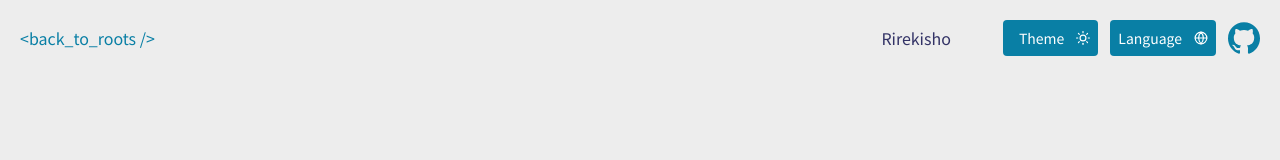
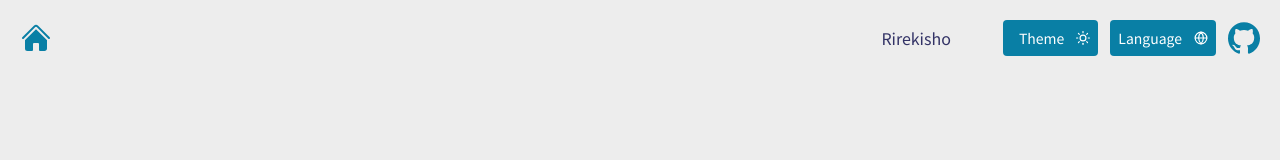
Before and after one commit to Steph0/resume-react, a Next.js app: page /en in a window 1280 px wide. Shown: the top 160 px of the page. Built offline with nearby package versions, Linux system fonts and the light colour scheme.

Commit message:
feat: add homepage button and tests

```diff
--- a/messages/en.json
+++ b/messages/en.json
@@ -1,10 +1,12 @@
 {
   "Header": {
-    "github_portfolio_btn": "See my Github portfolio",
-    "rirekisho": "Rirekisho"
+    "home": "Back to homepage",
+    "githubPortfolio": "See my Github portfolio",
+    "rirekisho": "Rirekisho",
+    "theme": "Theme"
   },
   "Home": {
-    "github_portfolio_btn": "See my Github portfolio"
+    "githubPortfolio": "See my Github portfolio"
   },
   "Rirekisho": {
     "PersonalInfos": {
@@ -114,7 +116,6 @@
       }
     }
   },
-  "Theme": "Theme",
   "An": "A",
   "Booster": "Booster",
   "to_Your_NextJS_Apps": "to Your NextJS Apps",
--- a/messages/fr.json
+++ b/messages/fr.json
@@ -1,10 +1,12 @@
 {
   "Header": {
-    "github_portfolio_btn": "Accéder à mon Github",
-    "rirekisho": "Rirekisho"
+    "home": "Retour à l'acceuil",
+    "githubPortfolio": "Accéder à mon Github",
+    "rirekisho": "Rirekisho",
+    "Theme": "Thème"
   },
   "Home": {
-    "github_portfolio_btn": "Accéder à mon Github"
+    "githubPortfolio": "Accéder à mon Github"
   },
   "Rirekisho": {
     "PersonalInfos": {
@@ -114,7 +116,6 @@
       }
     }
   },
-  "Theme": "Thème",
   "An": "Un",
   "Booster": "Booster",
   "to_Your_NextJS_Apps": "pour vos applications NextJS",
--- a/messages/ja.json
+++ b/messages/ja.json
@@ -1,10 +1,12 @@
 {
   "Header": {
-    "github_portfolio_btn": "私のGithubポートフォリオをご覧ください",
-    "rirekisho": "履歴書"
+    "home": "ホームページに戻る",
+    "githubPortfolio": "私のGithubポートフォリオをご覧ください",
+    "rirekisho": "履歴書",
+    "Theme": "テーマ"
   },
   "Home": {
-    "github_portfolio_btn": "私のGithubポートフォリオをご覧ください"
+    "githubPortfolio": "私のGithubポートフォリオをご覧ください"
   },
   "Rirekisho": {
     "PersonalInfos": {
@@ -114,7 +116,6 @@
       }
     }
   },
-  "Theme": "テーマ",
   "An": "ある",
   "Booster": "ブースター",
   "to_Your_NextJS_Apps": "あなたのNextJSアプリケーションに",
--- a/src/app/[locale]/components/Header.tsx
+++ b/src/app/[locale]/components/Header.tsx
@@ -5,6 +5,8 @@ import { FC } from 'react';
 import GithubIcon from '../../icons/github';
 import LangSwitcher from './LangSwitcher';
 import ThemeSwitch from './ThemeSwitch';
+import { HomeIcon } from '../../icons/home';
+
 interface Props {
   locale: string;
 }
@@ -13,8 +15,14 @@ export const Header: FC<Props> = ({ locale }) => {
   return (
     <div className='mx-auto flex max-w-screen-2xl flex-row items-center justify-between p-5'>
       <nav className='mr-10 inline-flex gap-5 text-button'>
-        <Link lang={locale} href={`/`}>
-          &lt;back_to_roots /&gt;
+        <Link
+          lang={locale}
+          href={`/`}
+          className='size-8'
+          title={t('Header.home')}
+          aria-label={t('Header.home')}
+        >
+          <HomeIcon />
         </Link>
       </nav>
       <div className='flex flex-row items-center gap-3'>
@@ -28,8 +36,8 @@ export const Header: FC<Props> = ({ locale }) => {
         <a
           href='https://github.com/Steph0/'
           target='_blank'
-          aria-label={t('Header.github_portfolio_btn')}
-          title={t('Header.github_portfolio_btn')}
+          aria-label={t('Header.githubPortfolio')}
+          title={t('Header.githubPortfolio')}
         >
           <div className='size-8'>
             <GithubIcon />
--- a/src/app/[locale]/components/ThemeSwitch.tsx
+++ b/src/app/[locale]/components/ThemeSwitch.tsx
@@ -25,7 +25,7 @@ export default function ThemeSwitch() {
         aria-expanded={isOpen}
         onClick={() => {}}
       >
-        <span className='ml-2'>{t('Theme')}</span>
+        <span className='ml-2'>{t('Header.theme')}</span>
         <FiSun />
       </Button>
     );
@@ -44,7 +44,7 @@ export default function ThemeSwitch() {
         aria-expanded={isOpen}
         onClick={toggleDropdown}
       >
-        <span className='ml-2'>{t('Theme')}</span>
+        <span className='ml-2'>{t('Header.theme')}</span>
         <FiSun />
       </Button>
       {isOpen && (
--- a/src/app/[locale]/page.tsx
+++ b/src/app/[locale]/page.tsx
@@ -22,7 +22,7 @@ export default function DashboardPage() {
         <div className='mt-4 flex flex-row gap-4'>
           <a href='https://github.com/Steph0/' target='_blank'>
             <Button rounded size='large'>
-              {t('Home.github_portfolio_btn')}
+              {t('Home.githubPortfolio')}
             </Button>
           </a>
         </div>
--- /dev/null
+++ b/src/app/icons/home.tsx
@@ -0,0 +1,15 @@
+import React from 'react';
+
+export const HomeIcon: React.FC = () => (
+  <svg
+    xmlns='http://www.w3.org/2000/svg'
+    xmlnsXlink='http://www.w3.org/1999/xlink'
+    viewBox='0 0 24 24'
+    fill='var(--button)'
+    width='100%'
+    height='100%'
+  >
+    <path d='M11.47 3.841a.75.75 0 0 1 1.06 0l8.69 8.69a.75.75 0 1 0 1.06-1.061l-8.689-8.69a2.25 2.25 0 0 0-3.182 0l-8.69 8.69a.75.75 0 1 0 1.061 1.06l8.69-8.689Z' />
+    <path d='m12 5.432 8.159 8.159c.03.03.06.058.091.086v6.198c0 1.035-.84 1.875-1.875 1.875H15a.75.75 0 0 1-.75-.75v-4.5a.75.75 0 0 0-.75-.75h-3a.75.75 0 0 0-.75.75V21a.75.75 0 0 1-.75.75H5.625a1.875 1.875 0 0 1-1.875-1.875v-6.198a2.29 2.29 0 0 0 .091-.086L12 5.432Z' />
+  </svg>
+);
```
Also changed, not shown: 1 other file (tests, documents, lock files or other folders).
